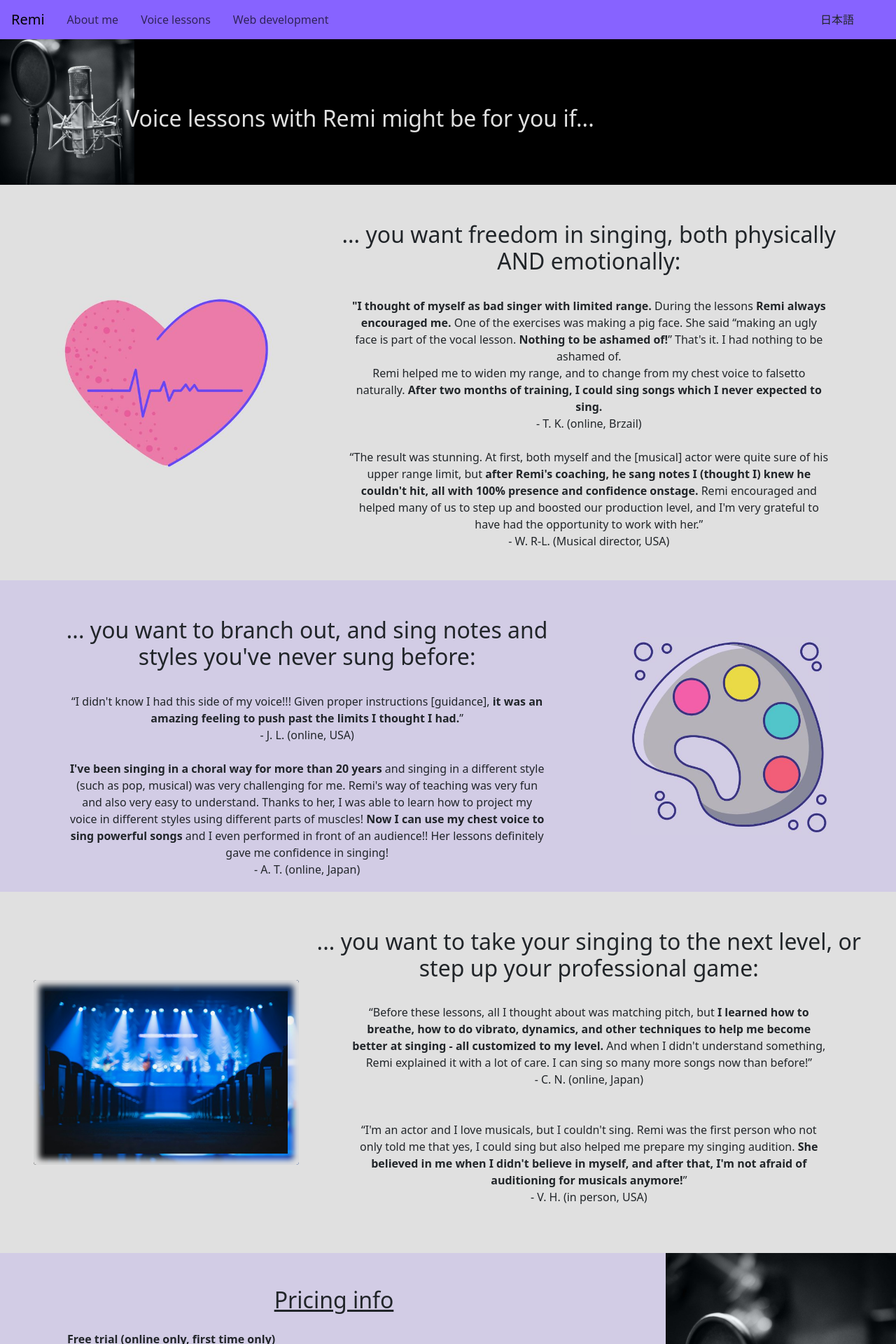
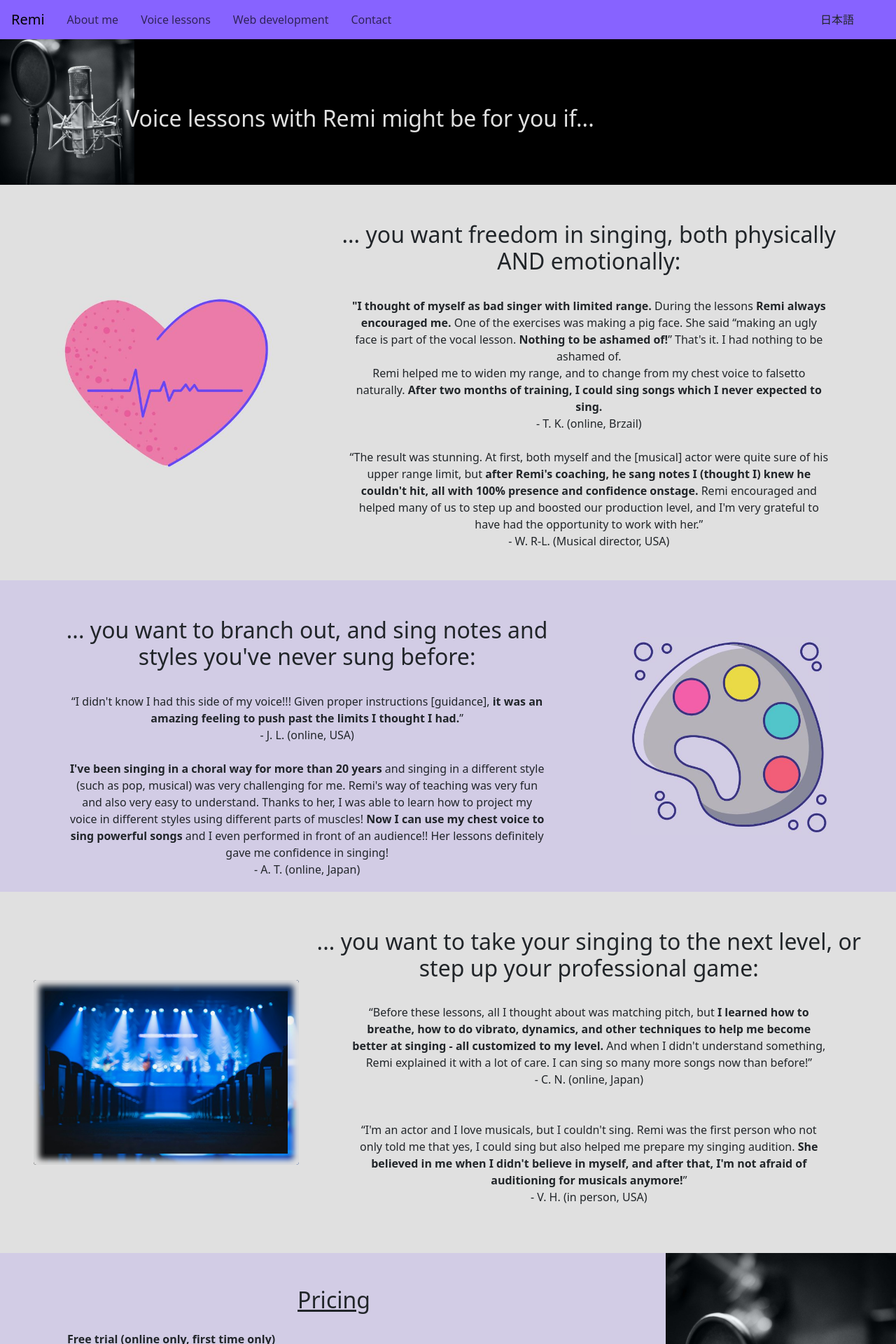
Before and after one commit to remiyamazaki03/remi, a React (Create React App) app: page /voicecoach in a window 1280 px wide. Shown: the top 1920 px of the page at 70% size. Built offline with nearby package versions, Linux system fonts and the light colour scheme.

Commit message:
add contact link to navbar

```diff
--- a/src/App.js
+++ b/src/App.js
@@ -3,6 +3,7 @@ import Home from "./Home";
 import About from "./pages/About";
 import Voicecoach from "./pages/Voicecoach";
 import Webdeveloper from "./pages/Webdeveloper";
+import Blank from "./pages/Blank";
 
 export default function App() {
   return (
@@ -12,6 +13,7 @@ export default function App() {
         <Route path="/about" element={<About />} />{" "}
         <Route path="/voicecoach" element={<Voicecoach />} />{" "}
         <Route path="/webdeveloper" element={<Webdeveloper />} />
+        <Route path="/contact" element={<Blank />} />
       </Routes>
     </div>
   );
--- a/src/Navbar.js
+++ b/src/Navbar.js
@@ -61,6 +61,15 @@ export default function Navbar() {
               Web development
             </Link>
           </li>
+          <li className="nav-item">
+            <Link
+              className="nav-link"
+              to="/contact"
+              onClick={() => navClick("/contact")}
+            >
+              Contact
+            </Link>
+          </li>
         </ul>
         <div>
           <Link className="nav-link japanese" to="/">
--- /dev/null
+++ b/src/pages/Blank.js
@@ -0,0 +1,3 @@
+export default function Blank() {
+  return <span></span>;
+}
--- a/src/pages/Voicecoach.js
+++ b/src/pages/Voicecoach.js
@@ -155,7 +155,7 @@ export default function Voicecoach() {
           <div className="col-md-9">
             <div>
               <h2 className="text-center pt-5 text-decoration-underline">
-                Pricing info
+                Pricing
               </h2>
               <ul className="ps-0 py-3 px-md-5 mx-5">
                 <li className="mainList">
```
